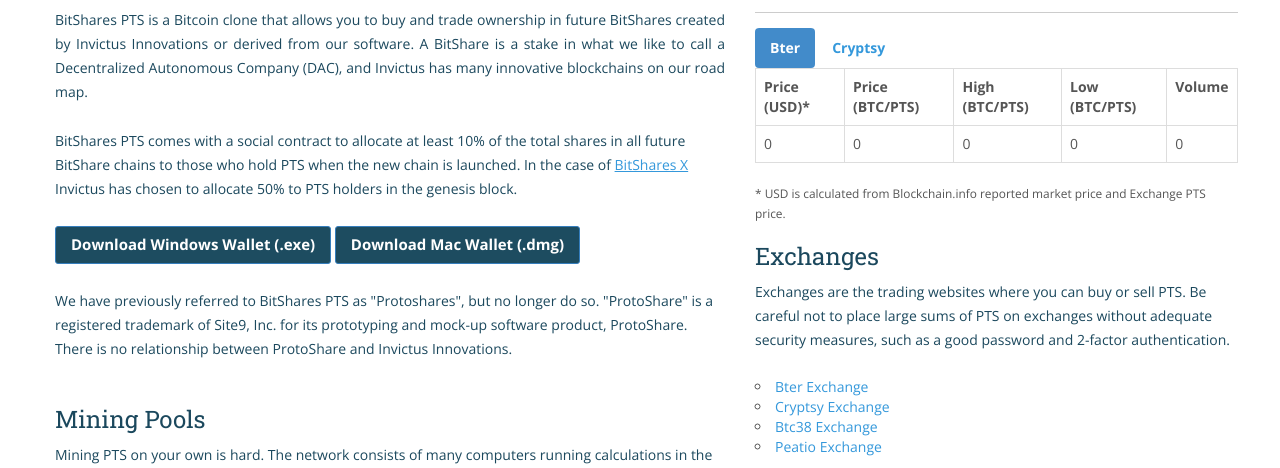
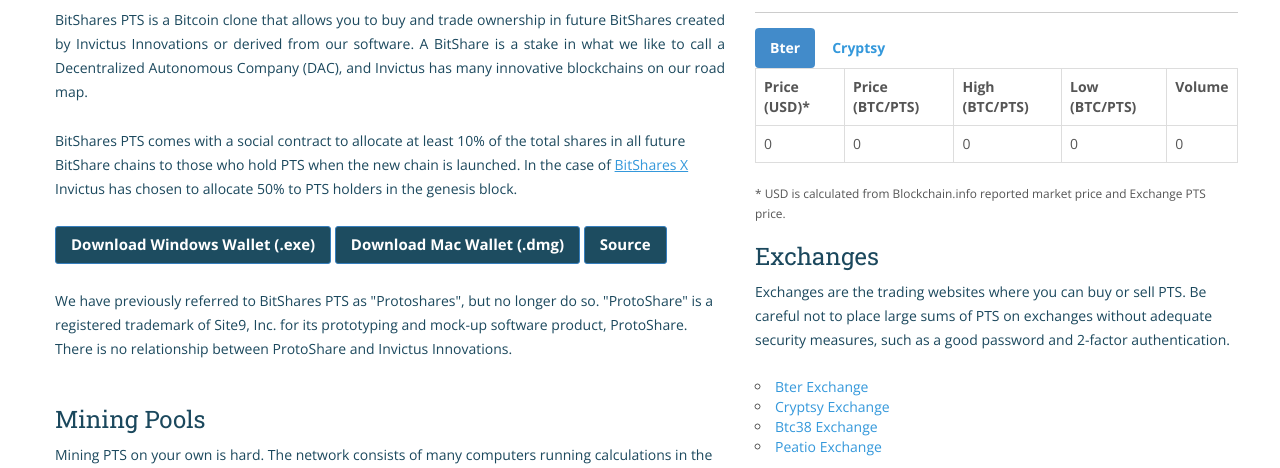
Before and after one commit to super3/invictus.io, a PHP site: page /bitshares-pts.php in a window 1280 px wide. Shown: the part 988-1456 px from the top of the page. Run offline with PHP 8.4, Linux system fonts and the light colour scheme; data that the repository does not hold is empty; some libraries are stand-ins or nearby versions.

Commit message:
Added link to Source at GitHub

```diff
--- a/bitshares-pts.php
+++ b/bitshares-pts.php
@@ -34,6 +34,7 @@
               <p>
               <a class="btn btn-primary btn-lg" href="https://github.com/InvictusInnovations/BitShares-PTS/releases/download/v1.0.0/BitShares-PTS-1.0.0-win32-setup.exe">Download Windows Wallet (.exe)</a>
               <a class="btn btn-primary btn-lg" href="https://github.com/InvictusInnovations/BitShares-PTS/releases/download/v1.0.0/BitShares-PTS-1.0.0-macosx.dmg">Download Mac Wallet (.dmg)</a>
+              <a class="btn btn-primary btn-lg" href="https://github.com/InvictusInnovations/BitShares-PTS">Source</a>
               </p>
               <p>
               We have previously referred to BitShares PTS as "Protoshares", but no longer do so.  "ProtoShare" is a registered trademark of Site9, Inc. for its prototyping and mock-up software product, ProtoShare.  There is no relationship between ProtoShare and Invictus Innovations.
```
